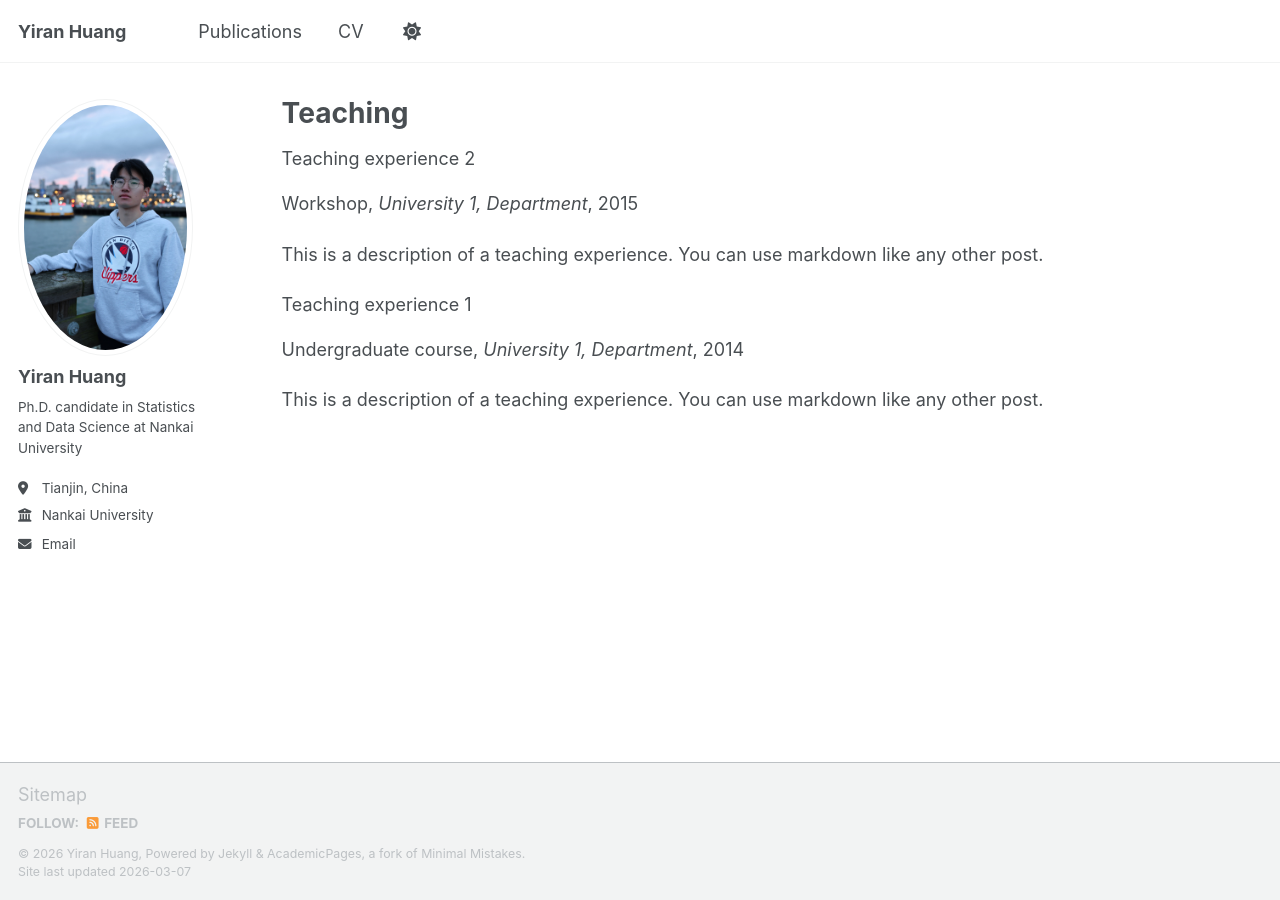
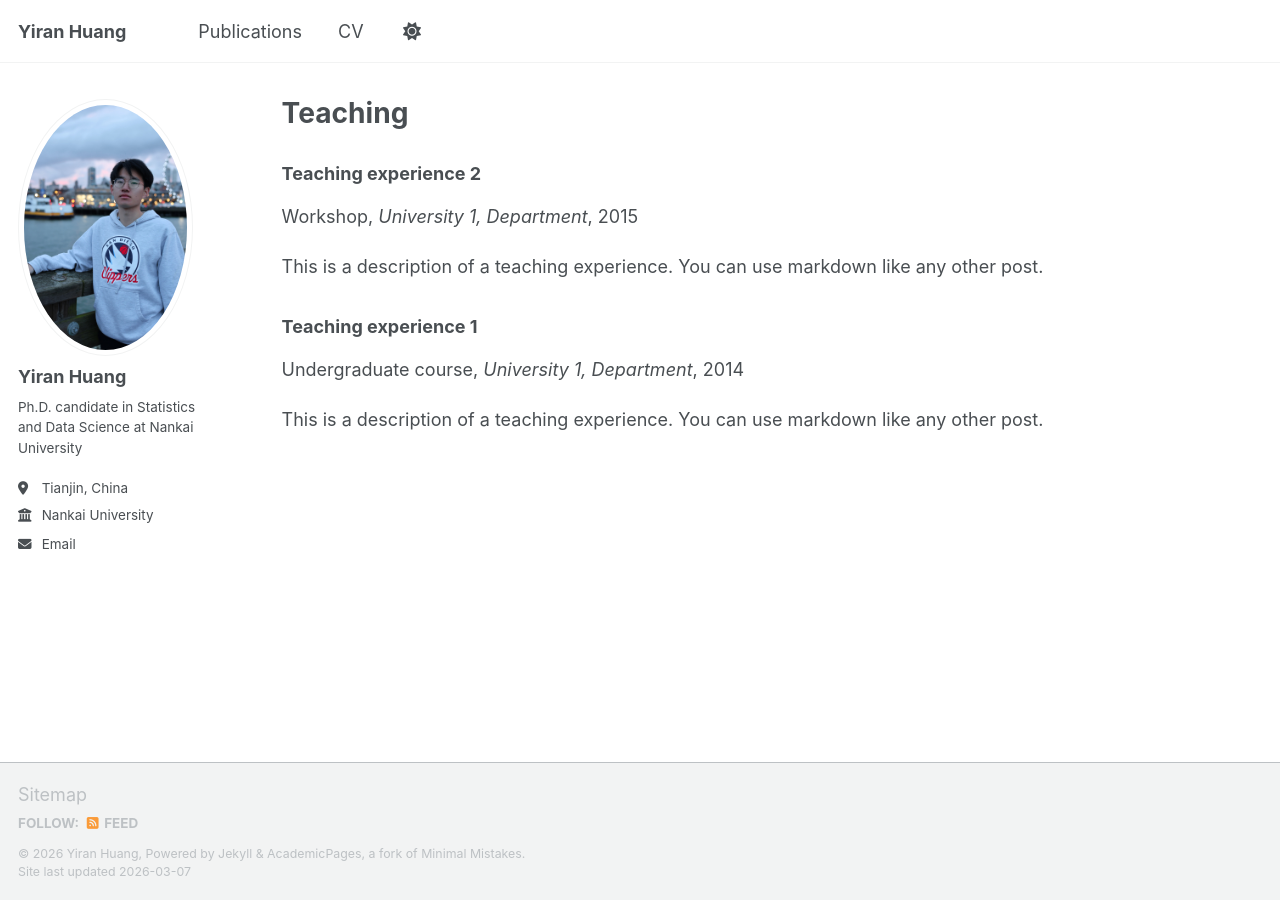
Before and after one commit to Yiran-Huang/Yiran-Huang.github.io, a Jekyll site: the page built from _pages/teaching.html, in a window 1280 px wide. Built offline with Jekyll 4.4.1, drawn with Linux system fonts in a browser that asks for light colours; a script bundle is joined from its source files by our own code; library files that are not in the unit come from our copies.

Commit message:
Update archive-single.html

```diff
--- a/_includes/archive-single.html
+++ b/_includes/archive-single.html
@@ -26,13 +26,13 @@
       </div>
     {% endif %}
 
-    <p class="archive__item-title" itemprop="headline">
+    <h3 class="archive__item-title" itemprop="headline">
       {% if post.link %}
         <a href="{{ post.link }}" target="_blank" rel="noopener noreferrer">{{ title }}</a> <a href="{{ base_path }}{{ post.url }}" rel="permalink"><i class="fa fa-link" aria-hidden="true" title="permalink"></i><span class="sr-only">Permalink</span></a>
       {% else %}
         {{ title }}
       {% endif %}
-    </p>
+    </h3>
 
     {% if post.read_time %}
       <p class="page__meta"><i class="fa fa-clock" aria-hidden="true"></i> {% include read-time.html %}</p>
```
